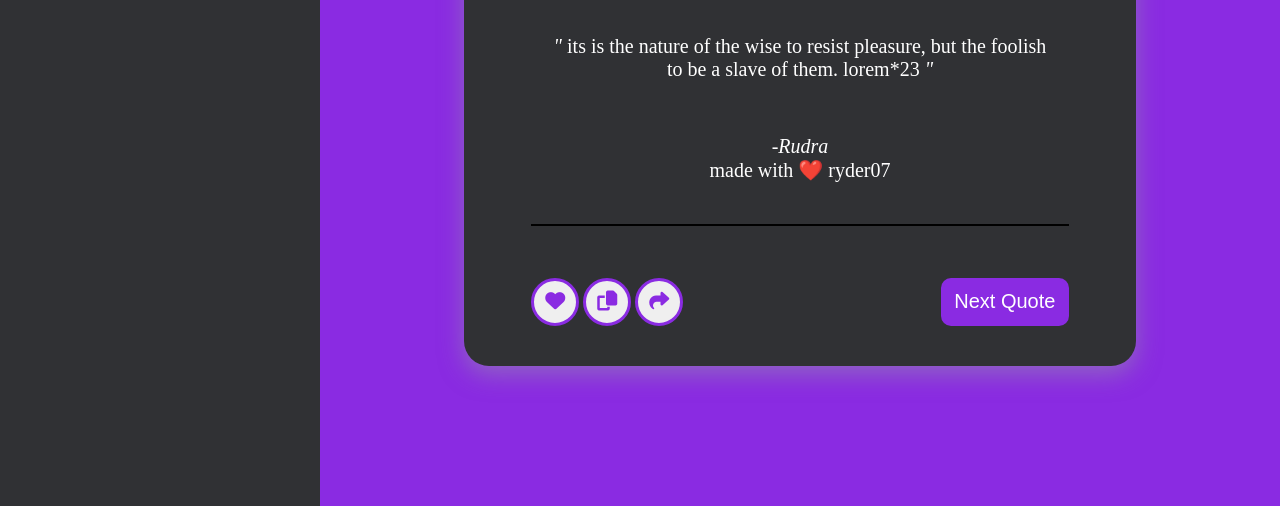
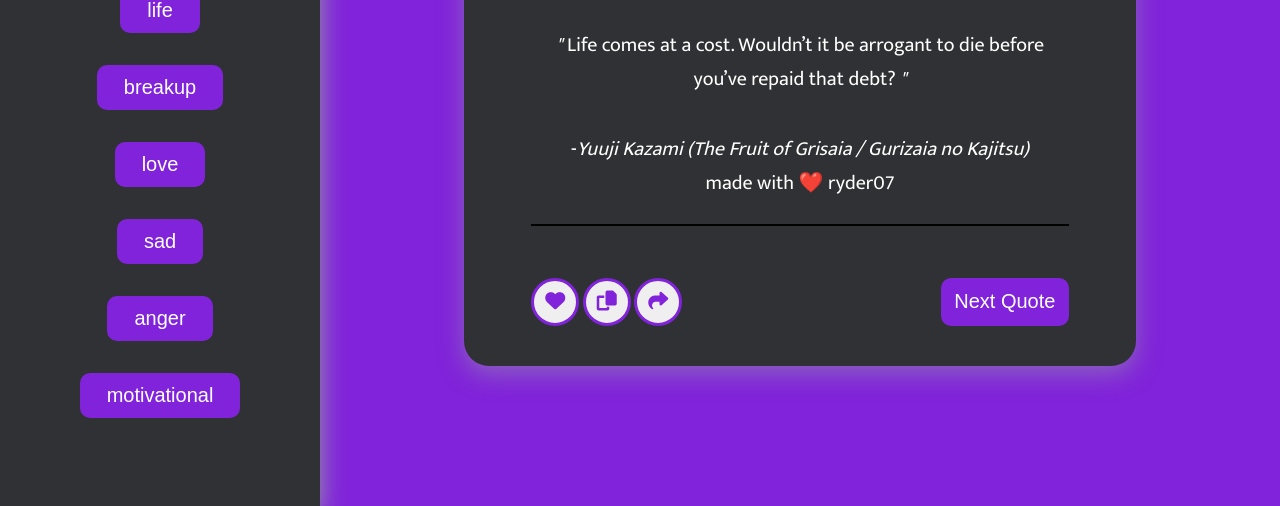
Before and after one commit to Ryder-07/Quote_Generator, a plain HTML site: page index.html in a window 1280 px wide. Shown: the part 294-800 px from the top of the page. Drawn offline with Linux system fonts and the light colour scheme.

Commit message:
Add files via upload

```diff
--- a/index.html
+++ b/index.html
@@ -10,26 +10,27 @@
   </head>
   <body>
     <div class="main">
-      <div class="genre">
+      <div class="genre" id="genre_type">
+        <div class="close" onclick="navigation_off()" id="close"><i class="fa-solid fa-circle-xmark"></i></div>
         <h1>Select your type</h1>
-        <button class="genre_type">Nature</button>
       </div>
       <div class="quote">
 
-        <div class="theme"><i class="fa-solid fa-sun"></i></div>
+        <div class="theme" onclick="theme()"><i class="fa-solid fa-sun"></i></div>
+        <div class="nav" onclick="navigation_on()" id="nav"><i class="fa-solid fa-bars"></i></div>
         <div class="box">
           <div class="text">
             <h1>Quotes of the day</h1>
-            <p class="quote_text">
+            <p class="quote_text" >
                 <i>"</i>
+                <span id="quote_text">
               its is the nature of the wise to resist pleasure, but the foolish
-              to be a slave of them.
-              lorem*23
+              to be a slave of them.</span>
 
             <i>"</i>
         </p>
         <div>
-            <p><i>-Rudra</i></p>
+            <p>-<i id="author">Rudra</i></p>
             <p>made with ❤️ ryder07</p>
         </div>
           </div>
@@ -42,7 +43,7 @@
               <button><i class="fa-solid fa-share"></i></button>
             </div>
             <div class="div">
-              <button class="next">Next Quote</button>
+              <button class="next" onclick="nextw()">Next Quote</button>
             </div>
           </div>
         </div>
--- a/main.js
+++ b/main.js
@@ -0,0 +1,94 @@
+fetch("./quotes.json")
+  .then((response) => response.json())
+  .then((data) => {
+    // Process the retrieved JSON data
+    realdata = data.quotes;
+    console.log(realdata); // Assuming the quotes are stored in the "quotes" property
+    getnewquotes();
+  })
+  .catch((error) => {
+    // Handle any errors that occurred during the request
+    console.log("Error:", error);
+  });
+let tagdata;
+fetch("./tags.json")
+  .then((response) => response.json())
+  .then((data) => {
+    // Process the retrieved JSON data
+    tagdata = data.tags;
+    console.log(tagdata); // Assuming the quotes are stored in the "quotes" property
+    const gettags = () => {
+        for (let i = 0; i < tagdata.length; i++) {
+          let tag = document.createElement("button");
+          tag.textContent = tagdata[i];
+          document.getElementById("genre_type").appendChild(tag);
+        }
+      };
+      gettags();
+
+  })
+  .catch((error) => {
+    // Handle any errors that occurred during the request
+    console.log("Error:", error);
+  });
+
+
+const getnewquotes = () => {
+  var text = document.getElementById("quote_text");
+  var author = document.getElementById("author");
+  let random = Math.floor(Math.random() * realdata.length);
+  let quote = realdata[random];
+  let quotetext = quote.text;
+  let quoteauthor = quote.author;
+  let quotetag = quote.tags;
+  console.log(quotetext);
+  console.log(quoteauthor);
+  console.log(quotetag);
+  text.textContent = quotetext;
+  author.textContent = quoteauthor;
+};
+
+function nextw() {
+  var randombtw = (min, max) =>
+    min + Math.floor(Math.random() * (max - min + 1));
+  var r = randombtw(0, 255);
+  var g = randombtw(0, 255);
+  var b = randombtw(0, 255);
+  var rgb = `rgb(${r},${g},${b})`;
+  document.documentElement.style.setProperty("--tertiarycolor", rgb);
+  getnewquotes();
+}
+var count = 1;
+function theme() {
+  count++;
+  if (count % 2 == 0) {
+    document.documentElement.style.setProperty("--secondarycolor", "white");
+    document.documentElement.style.setProperty(
+      "--primarycolor",
+      "rgb(48,49,52)"
+    );
+  } else {
+    document.documentElement.style.setProperty(
+      "--secondarycolor",
+      "rgb(48,49,52)"
+    );
+    document.documentElement.style.setProperty("--primarycolor", "white");
+  }
+}
+
+
+var genretype =document.getElementById("genre_type");
+var nav =document.getElementById("nav");
+var close =document.getElementById("close");
+const navigation_on = () => {
+    genretype.style.marginRight="0%";
+    nav.style.display="none";
+    close.style.display="flex";
+
+}
+const navigation_off = () => {
+    genretype.style.marginRight="-25%";
+    close.style.display="none";
+    nav.style.display="flex";
+
+}
--- /dev/null
+++ b/quotes.json
@@ -0,0 +1,347 @@
+{
+  "quotes": [
+    {
+      "text": "The world isn’t perfect. But it’s there for us, doing the best it can… that’s what makes it so damn beautiful.",
+      "author": "Roy Mustang",
+      "tags":
+        "life"
+
+    },
+    {
+      "text": "To know sorrow is not terrifying. What is terrifying is to know you can’t go back to happiness you could have.",
+      "author": "Matsumoto Rangiku",
+      "tags":
+        "life"
+
+    },
+    {
+      "text": "We are all like fireworks: We climb, we shine and always go our separate ways and become further apart. But even when that time comes, let’s not disappear like a firework and continue to shine… forever.",
+      "author": "Hitsugaya Toshiro",
+      "tags":
+        "life"
+
+    },
+    {
+      "text": "Those who stand at the top determine what’s wrong and what’s right! This very place is neutral ground! Justice will prevail, you say? But, of course, it will! Whoever wins this war becomes justice!",
+      "author": "Don Quixote Doflamingo",
+      "tags":
+        "life"
+
+    },
+    {
+      "text": "Fear is not evil. It tells you what weakness is. And once you know your weakness, you can become stronger as well as kinder.",
+      "author": "Gildarts Clive",
+      "tags":
+        "life"
+
+    },
+    {
+      "text": "I am the hope of the universe. I am the answer to all living things that cry out for peace. I am protector of the innocent. I am the light in the darkness. I am truth. Ally to good! Nightmare to you!",
+      "author": "Son Goku (Dragon Ball Z)",
+      "tags":
+        "life"
+
+    },
+    {
+      "text": "Religion, ideology, resources, land, spite, love or just because no matter how pathetic the reason, it’s enough to start war. War will never cease to exist… reasons can be thought up after the fact. Human nature pursues strife.",
+      "author": "Pain (Naruto Shippuden)",
+      "tags":
+        "life"
+
+    },
+    {
+      "text": "You will never be able to love anybody else until you love yourself.",
+      "author": "Lelouch Lamperouge (Code Geass)",
+      "tags":
+        "love"
+
+    },
+    {
+      "text": "No matter which love line, what time, or where I am, I will always love you. I’ll say it one more time. I love you.",
+      "author": " Okabe (Steins; Gate)",
+      "tags":
+        "love"
+
+    },
+    {
+      "text": "If I can meet you again, against the 6 billion to 1 odds, even If you can’t move, I’ll marry you.",
+      "author": "Hideki Hinata (Angel Beats)",
+      "tags":
+        "love"
+
+    },
+    {
+      "text": "I’ll make you so in love with me, that every time our lips touch, you’ll die a little death.",
+      "author": "Ai Yazawa (Nana)",
+      "tags":
+        "love"
+
+    },
+    {
+      "text": "If you love someone, he could make you sad. He could even make you feel lonely sometimes. But that someone can also make you happier than you’ll ever be.",
+      "author": "Saki Hanajima (Fruits Basket)",
+      "tags":
+        "love"
+
+    },
+    {
+      "text": "Even if I searched the world over, no one could compare to you.",
+      "author": "Hikaru Hitachiin (Ouran Highschool Host Club)",
+      "tags":
+        "love"
+
+    },
+    {
+      "text": "It was like you brought color to my life. You changed my life, all by yourself.",
+      "author": "Sawaka Kuronuma (Reaching You)",
+      "tags":
+        "love"
+
+    },
+    {
+      "text": "Destiny. Fate. Dreams. These unstoppable ideas are held deep in the heart of man. As long as there are people who seek freedom in this life, these things shall not vanish from the Earth.",
+      "author": "Gold D. Rodger (One Piece)",
+      "tags":
+        "love"
+
+    },
+    {
+      "text": "The thing I wished for destroyed my whole family. I brought all this suffering down on my family because I made a wish for my dad without knowing what he really wanted.",
+      "author": "Kyoko Sakura",
+      "tags":
+        "sad"
+
+    },
+    {
+      "text": "Death isn’t kind. It’s dark and black and as far as you… As far as you can see you’re all alone. There’s no one else.",
+      "author": "Mei Misaki",
+      "tags":
+        "sad"
+
+    },
+    {
+      "text": "They call certain methods of fighting good and others evil, acting as if there were some nobility to the battlefield. Such illusions, perpetrated by heroes throughout history, have led countless young men to their bloody deaths, all for the sake of this valor and glory.",
+      "author": "Kiritsugu Emiya",
+      "tags":
+        "sad"
+
+    },
+    {
+      "text": "I really want to be with all of you! I want to play! That’s why I’m going to reincarnate! Then I’ll be with everyone again.",
+      "author": "Menma",
+      "tags":
+        "sad"
+
+    },
+    {
+      "text": "Why should I apologize for being a monster? Has anyone ever apologized for turning me into one?",
+      "author": "Juuzou Suzuya",
+      "tags":
+        "sad"
+
+    },
+    {
+      "text": "The loneliest people are the kindest. The saddest people smile the brightest. The most damaged people are the wisest. All because they don’t wish to see anyone else suffer the way they did.",
+      "author": "Jellal Fernandes",
+      "tags":
+        "sad"
+
+    },
+    {
+      "text": "Is it all right to not hold it in anymore? Sanae-san told me, places that I can cry are in a bathroom, or in daddy’s arms.",
+      "author": "Ushio",
+      "tags":
+        "sad"
+
+    },
+    {
+      "text": "Being weak is nothing to be ashamed of… Staying weak is !!",
+      "author": "Fuegoleon Vermillion (Black Clover)",
+      "tags":
+        "motivational"
+
+    },
+    {
+      "text": "Reject common sense to make the impossible possible.",
+      "author": "Simon (Tengen Toppa Gurren Lagann)",
+      "tags":
+        "motivational"
+
+    },
+    {
+      "text": "If you really want to be strong… Stop caring about what your surrounding thinks of you!",
+      "author": "Saitama (One Punch Man)",
+      "tags":
+        "motivational"
+
+    },
+    {
+      "text": "Hard work is worthless for those that don’t believe in themselves.",
+      "author": "Naruto Uzumaki (Naruto)",
+      "tags":
+        "motivational"
+
+    },
+    {
+      "text": "Mistakes are not shackles that halt one from stepping forward. Rather, they are that which sustain and grow one’s heart.",
+      "author": "Mavis Vermillion (Fairy Tail)",
+      "tags":
+        "motivational"
+
+    },
+    {
+      "text": "Life comes at a cost. Wouldn’t it be arrogant to die before you’ve repaid that debt?",
+      "author": "Yuuji Kazami (The Fruit of Grisaia / Gurizaia no Kajitsu)",
+      "tags":
+        "motivational"
+
+    },
+    {
+      "text": "Vision is not what your eyes see, but an image that your brain comprehends.",
+      "author": "Touko Aozaki (The Garden of Sinners / Kara no Kyōkai)",
+      "tags":
+        "motivational"
+
+    },
+    {
+      "text": "It’s not always possible to do what we want to do, but it’s important to believe in something before you actually do it.",
+      "author": "Might Guy (Naruto)",
+      "tags":
+        "motivational"
+
+    },
+    {
+      "text": "You can't change anything unless you can discard part of yourself too. To surpass monsters, you must be willing to abandon your humanity",
+      "author": "Armin Arlert from Attack on Titan",
+      "tags":
+        "anger"
+
+    },
+    {
+      "text": "Anger is often more harmful than the injury that caused it.",
+      "author": "Seneca",
+      "tags":
+        "anger"
+
+    },
+    {
+      "text": "Holding onto anger is like drinking poison and expecting the other person to die.",
+      "author": "Buddha",
+      "tags":
+        "anger"
+
+    },
+    {
+      "text": "Anger dwells only in the bosom of fools.",
+      "author": "Albert Einstein",
+      "tags":
+        "anger"
+
+    },
+    {
+      "text": "Anger is a wind which blows out the lamp of the mind.",
+      "author": "Robert Green Ingersoll",
+      "tags":
+        "anger"
+
+    },
+    {
+      "text": "Anger makes you smaller, while forgiveness forces you to grow beyond what you are.",
+      "author": "Cherie Carter-Scott",
+      "tags":
+        "anger"
+
+    },
+    {
+      "text": "Anger and intolerance are the enemies of correct understanding.",
+      "author": "Mahatma Gandhi",
+      "tags":
+        "anger"
+
+    },
+    {
+      "text": "Anger is often what pain looks like when it shows itself in public.",
+      "author": "Krista Tippett",
+      "tags":
+        "anger"
+
+    },
+    {
+      "text": "Anger is a symptom, a way of cloaking and expressing feelings too awful to experience directly - hurt, bitterness, grief, and, most of all, fear.",
+      "author": " Joan Rivers",
+      "tags":
+        "anger"
+
+    },
+    {
+      "text": " thought that by separating from him, I could forget everything. But I was wrong...my heart aches more than ever.",
+      "author": "Nagisa Furukawa, Clannad",
+      "tags":
+        "breakup"
+
+    },
+    {
+      "text": "Sometimes good things have to fall apart so better things can fall together.",
+      "author": "Natsu Dragneel, Fairy Tail",
+      "tags":
+        "breakup"
+
+    },
+    {
+      "text": "I loved you so much, but I couldn't reach you. I couldn't even touch you.",
+      "author": "Kousei Arima, Your Lie in April",
+      "tags":
+        "breakup"
+
+    },
+    {
+      "text": "Love is like a dream...Sometimes it comes true and sometimes it doesn't.",
+      "author": "Yuki Cross, Vampire Knight",
+      "tags":
+        "breakup"
+
+    },
+    {
+      "text": "It hurts, but that's all there is to it. If you want to know why, you have to ask yourself.",
+      "author": "Misa Amane, Death Note",
+      "tags":
+        "breakup"
+
+    },
+    {
+      "text": "There is no shame in having loved someone and lost them. The real shame is in not loving them because you were too afraid of losing them.",
+      "author": "Unknown",
+      "tags":
+        "breakup"
+
+    },
+    {
+      "text": "I thought I could forget you by hating you, but I failed miserably.",
+      "author": "Kyou Fujibayashi, Clannad",
+      "tags":
+        "breakup"
+
+    },
+    {
+      "text": "The greatest pain in life is not the pain of breaking up, but rather the pain of never having started.",
+      "author": " Unknown",
+      "tags":
+        "breakup"
+
+    },
+    {
+      "text": "Love is a cruel game. It makes us feel alive one minute, and then destroys us the next.",
+      "author": "Yato, Noragami",
+      "tags":
+        "breakup"
+
+    },
+    {
+      "text": "I thought I could forget you by hating you, but I failed miserably.",
+      "author": "Kyou Fujibayashi, Clannad    ",
+      "tags":
+        "breakup"
+
+    }
+  ]
+}
--- a/style.css
+++ b/style.css
@@ -1,16 +1,20 @@
+@import url('https://fonts.googleapis.com/css2?family=Mukta:wght@200;300;400;500;600;700;800&display=swap');
 *{
     padding: 0px;
     margin: 0px;
     box-sizing: border-box;
 }
+
 :root{
-    --primarycolor: white;
+    --primarycolor: rgb(255, 255, 255);
     --secondarycolor:rgb(48,49,52);
+    --tertiarycolor: rgb(129, 35, 218);
 }
 .main{
     height: 100vh;
     width: 100vw;
     display: flex;
+    font-family: 'Mukta', sans-serif;
 }
 .genre{
     height: 100%;
@@ -21,11 +25,14 @@
     flex-direction: column;
     align-items: center;
     justify-content: flex-start;
+    position: relative;
+    box-shadow: 0px 8px 24px rgba(149, 157, 165, 1) ;
+    z-index: 1;
 }
 .quote{
     height: 100%;
     width: 75%;
-    background-color: blueviolet;
+    background-color: var(--tertiarycolor);
     display: flex;
     justify-content: center;
     align-items: center ;
@@ -69,9 +76,9 @@ p{
 button{
     height: 6vmin;
     width: 6vmin;
-    border: 3.5px solid blueviolet;
+    border: 3.5px solid var(--tertiarycolor);
     border-radius: 50%;
-    color: blueviolet;
+    color: var(--tertiarycolor);
     font-size: 2.5vmin;
 }
 .quote_text{
@@ -84,7 +91,7 @@ button{
 .next{
     height: 6vmin;
     width: 16vmin;
-    background-color: blueviolet;
+    background-color: var(--tertiarycolor);
     border-radius: 10px;
     color: var(--primarycolor);
 }
@@ -97,26 +104,96 @@ button{
 }
 .theme{
     position: absolute;
-    height: 6vmin;
-    width: 6vmin;
+    height: 7vmin;
+    width: 7vmin;
     top: 5%;
     right: 1%;
     background-color: var(--secondarycolor);
     display: flex;
     align-items: center;
     justify-content: center;
-    border: 2.5px solid blueviolet;
+    border: 2.5px solid var(--tertiarycolor);
     border-radius: 50%;
     color:var(--primarycolor);
     font-size: 2.5vmin;
+    cursor: pointer;
 
 }
-.genre_type{
+.nav{
+    position: absolute;
+    height: 7vmin;
+    width: 7vmin;
+    top: 5%;
+    left: 1%;
+    background-color: var(--secondarycolor);
+    display: flex;
+    align-items: center;
+    justify-content: center;
+    border: 2.5px solid var(--tertiarycolor);
+    border-radius: 50%;
+    color:var(--primarycolor);
+    font-size: 2.5vmin;
+    cursor: pointer;
+    transition: all 1s ease-in-out;
+    display: none;
+
+}
+.close{
+    position: absolute;
+    height: 7vmin;
+    width: 7vmin;
+    top: 0%;
+    right:0;
+    background-color: var(--secondarycolor);
+    display: flex;
+    align-items: center;
+    justify-content: center;
+    border: 2.5px solid var(--tertiarycolor);
+    border-radius: 50%;
+    color:var(--primarycolor);
+    font-size: 2.5vmin;
+    cursor: pointer;
+    transition: all 1s ease-in-out;
+    z-index: 2;
+
+
+}
+.genre button{
     height: auto;
     width: auto;
     padding:1vmin 3vmin;
     border-radius: 10px;
+    background-color: var(--tertiarycolor);
+    color: white;
+    margin: 2vmin 0px 2vmin 0px;
 }
 .genre h1{
     margin-bottom: 5vmin;
 }
+button:hover{
+    cursor: pointer;
+    transition: all 0.3s ease-in-out;
+    background-color:var(--tertiarycolor);
+    border: 2.5px solid white;
+    color: white;
+}
+.close{
+    display: none;
+}
+@media screen and (max-width: 1200px){
+    .genre{
+        margin-right: -25%;
+    }
+    .quote{
+        width: 100%;
+    }
+    .nav{
+        display: flex;
+        z-index: 2;
+    }
+    .close{
+        display: none;
+        z-index: 2;
+    }
+
+}
--- /dev/null
+++ b/tags.json
@@ -0,0 +1,10 @@
+{"tags":[
+    "life",
+    "breakup",
+    "love",
+    "sad",
+    "anger",
+    "motivational"
+]
+
+}
```
